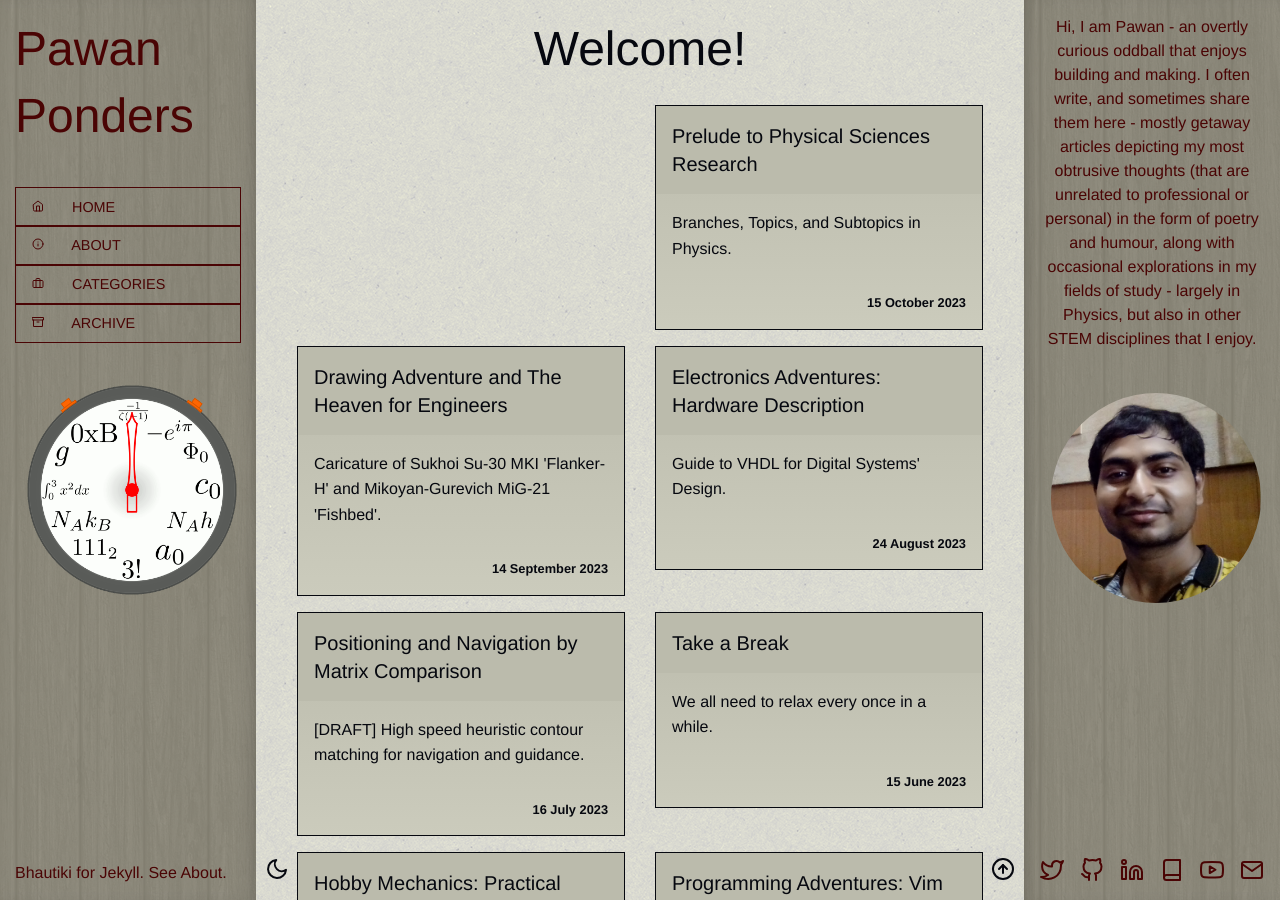
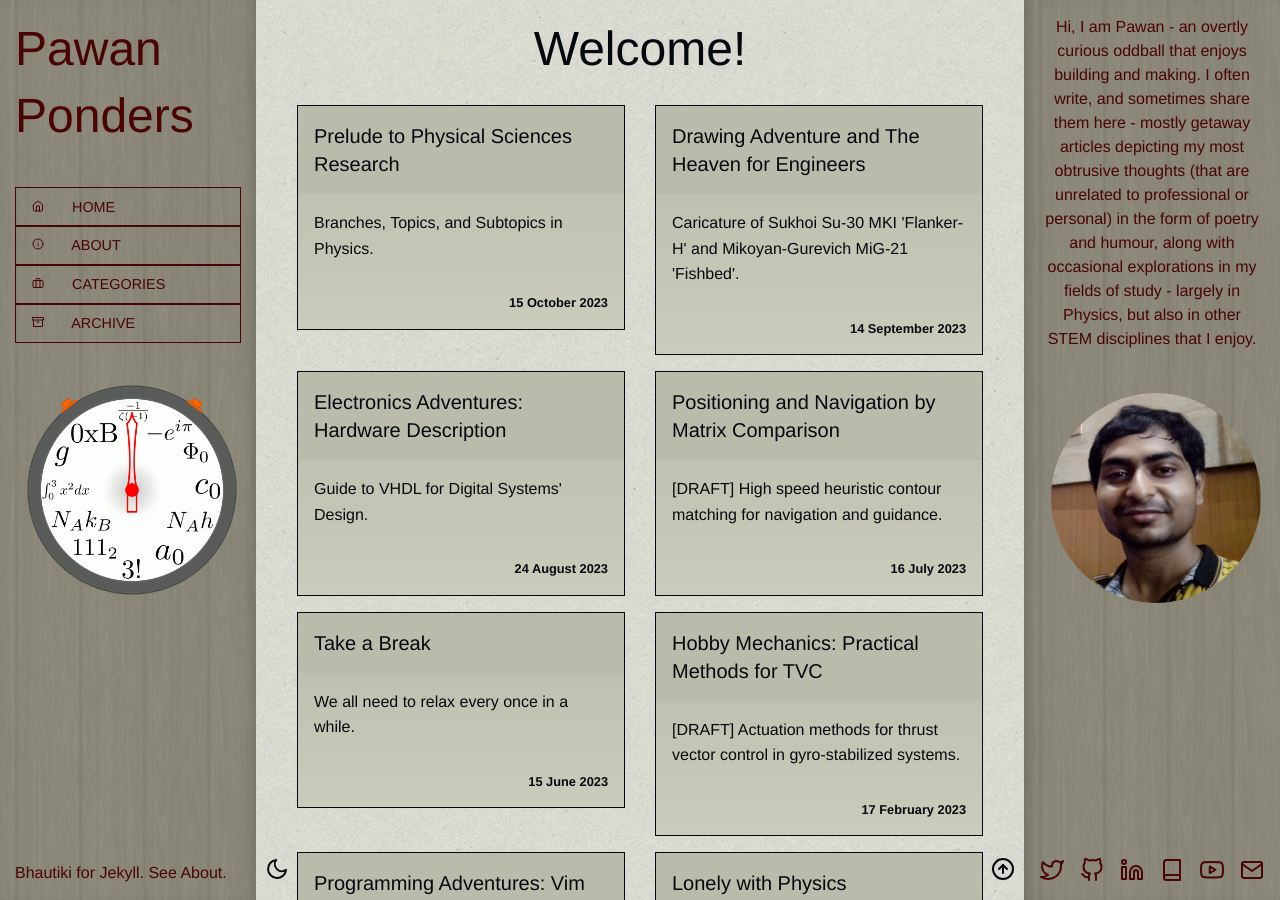
Before and after one commit to pawanmsr/pawanmsr.github.io, a Jekyll site: the page built from index.markdown, in a window 1280 px wide and 900 px high. Built offline with Jekyll 4.4.1, drawn with Linux system fonts in a browser that asks for light colours.

Commit message:
fix draft and favourite display

```diff
--- a/_includes/post/title.html
+++ b/_includes/post/title.html
@@ -2,11 +2,11 @@
 
 <h1>
     {{- page.title -}}
-    {% if page.draft %}
-    <small><br>DRAFT</small>
-    {% endif %}
 
     <h2 class="subheader">
+        {% if page.draft %}
+        [ DRAFT ]
+        {% endif %}
         {{- page.description -}}
     </h2>
 </h1>
--- a/_layouts/home.html
+++ b/_layouts/home.html
@@ -16,17 +16,22 @@
 
     {% assign posts = favourites | concat: rest | concat: drafts %}
 
-        {% assign favourite = true %}
-        {% assign draft = false %}
+    {% assign type = nil %}
+    {% assign iteration = 0 %}
 
     {% for post in posts %}
-        {% assign odd = index | modulo: 2 %}
+        {% assign odd = iteration | modulo: 2 %}
 
-        {% if favourite != post.favourite and odd %}
-        <div class="cell"></div> <hr>
+        {% if post.draft %}
+        {% assign current_type = "draft" %}
+        {% elsif post.favourite %}
+        {% assign current_type = "favourite" %}
+        {% else %}
+        {% assign current_type = nil %}
         {% endif %}
 
-        {% if draft != post.draft and odd %}
+        {% if type != current_type and odd == 1 %}
+        {% assign iteration = iteration | plus: 1 %}
         <div class="cell"></div>
         {% endif %}
 
@@ -38,7 +43,7 @@
                     </div>
 
                     <div class="card-section">
-                        <p>{{ post.description }}</p>
+                        <p>{{ post.description | truncate: 256 }}</p>
                     </div>
 
                     <div class="card-section">
@@ -67,8 +72,8 @@
             </a>
         </div>
 
-        {% assign favourite = post.favourite %}
-        {% assign draft = post.draft %}
+        {% assign type = current_type %}
+        {% assign iteration = iteration | plus: 1 %}
     {% endfor %}
     </div>
 </div>
```
Lines whose indentation alone changed are shown as unchanged.
